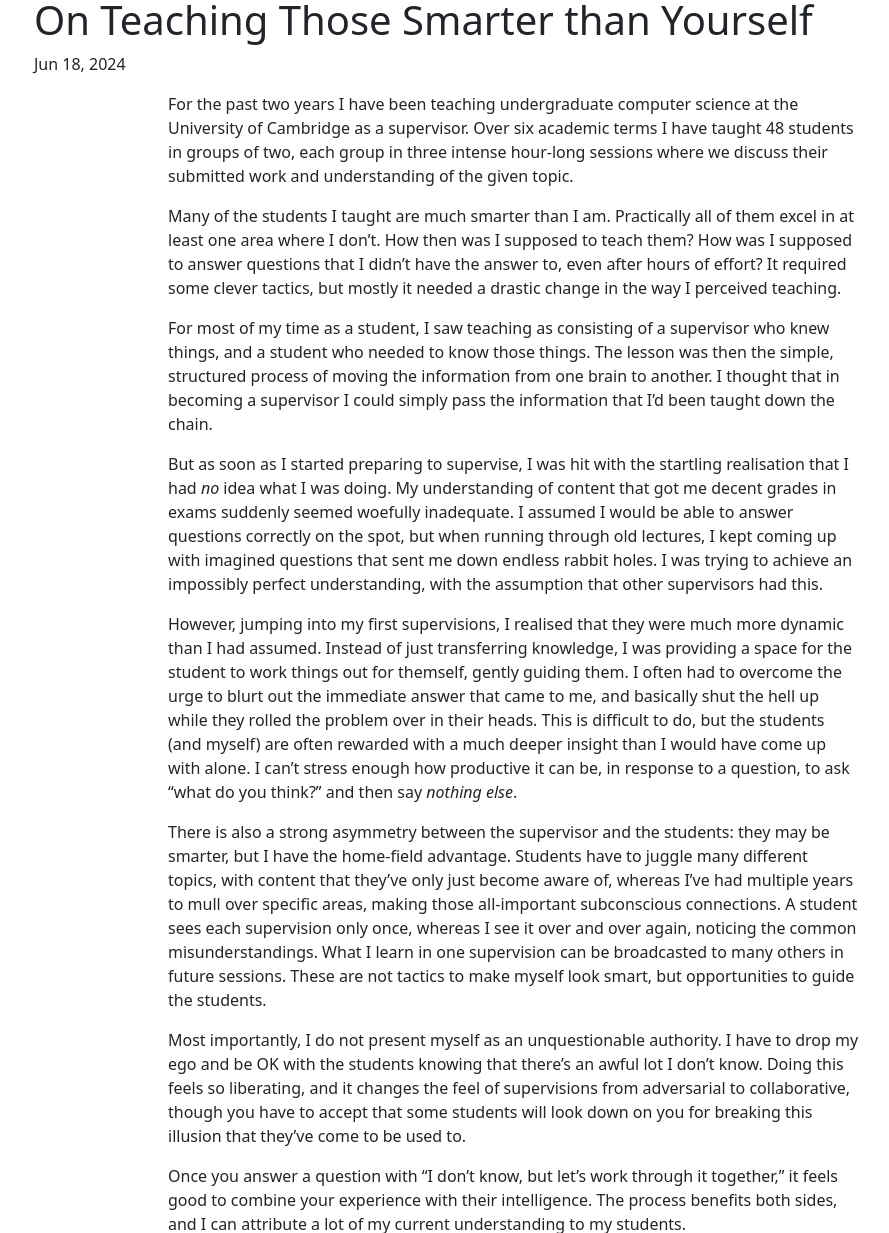
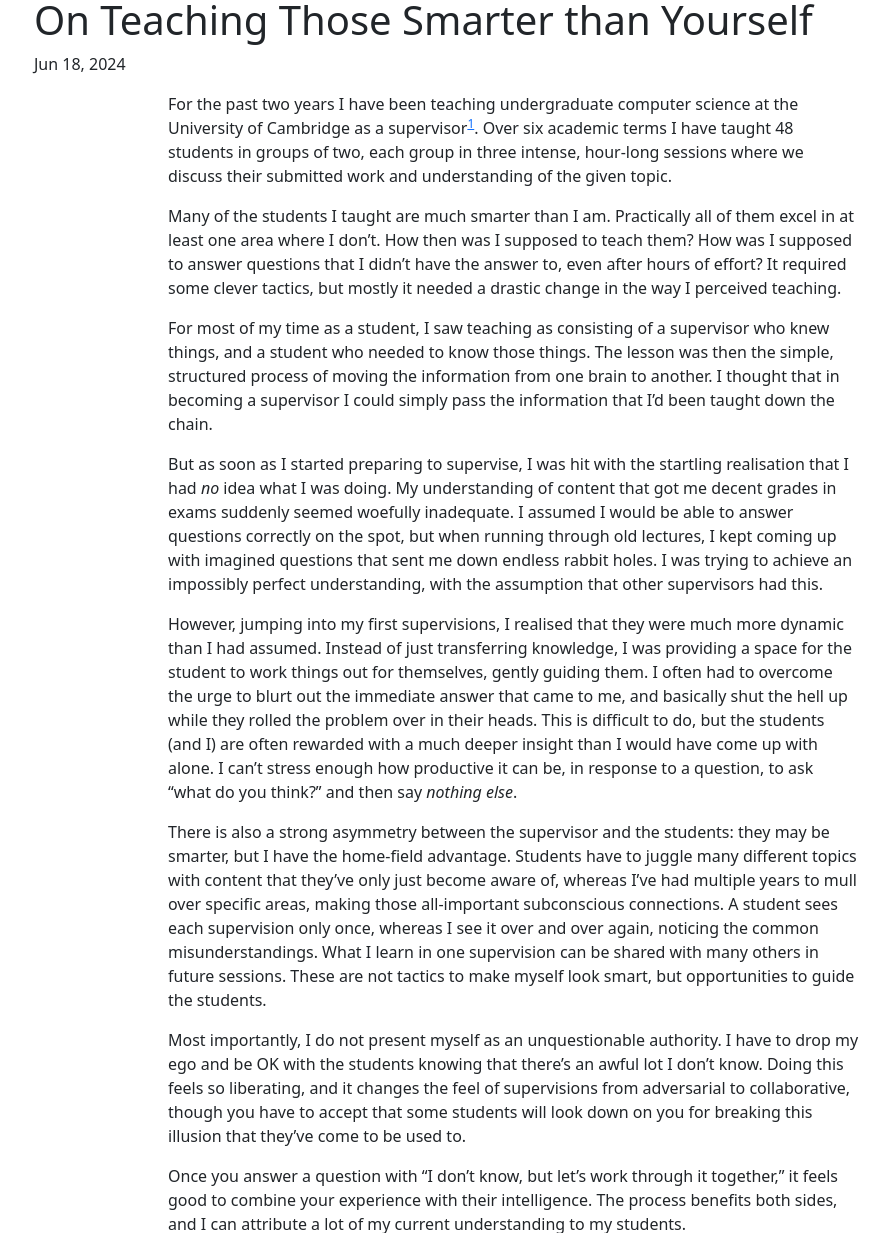
Before and after one commit to benmandrew/benmandrew.github.io, a Jekyll site: the page built from _posts/2024-06-18-on-teaching-those-smarter-than-yourself.markdown, in a window 1280 px wide and 1400 px high, scrolled down 205 px, cut to the strip 167-1400 px from the top of the window. Shown: the whole strip, without its empty margins (126-1015 px from the left). Built offline with Jekyll 4.4.1, drawn with Linux system fonts in a browser that asks for light colours; some of the changed text lies outside the part shown.

Commit message:
Spelling

```diff
--- a/_posts/2024-06-18-on-teaching-those-smarter-than-yourself.markdown
+++ b/_posts/2024-06-18-on-teaching-those-smarter-than-yourself.markdown
@@ -9,7 +9,7 @@
 banner: true
 ---
 
-For the past two years I have been teaching undergraduate computer science at the University of Cambridge as a supervisor. Over six academic terms I have taught 48 students in groups of two, each group in three intense hour-long sessions where we discuss their submitted work and understanding of the given topic.
+For the past two years I have been teaching undergraduate computer science at the University of Cambridge as a supervisor[^1]. Over six academic terms I have taught 48 students in groups of two, each group in three intense, hour-long sessions where we discuss their submitted work and understanding of the given topic.
 
 Many of the students I taught are much smarter than I am. Practically all of them excel in at least one area where I don't. How then was I supposed to teach them? How was I supposed to answer questions that I didn't have the answer to, even after hours of effort? It required some clever tactics, but mostly it needed a drastic change in the way I perceived teaching.
 
@@ -17,9 +17,9 @@
 
 But as soon as I started preparing to supervise, I was hit with the startling realisation that I had *no* idea what I was doing. My understanding of content that got me decent grades in exams suddenly seemed woefully inadequate. I assumed I would be able to answer questions correctly on the spot, but when running through old lectures, I kept coming up with imagined questions that sent me down endless rabbit holes. I was trying to achieve an impossibly perfect understanding, with the assumption that other supervisors had this.
 
-However, jumping into my first supervisions, I realised that they were much more dynamic than I had assumed. Instead of just transferring knowledge, I was providing a space for the student to work things out for themself, gently guiding them. I often had to overcome the urge to blurt out the immediate answer that came to me, and basically shut the hell up while they rolled the problem over in their heads. This is difficult to do, but the students (and myself) are often rewarded with a much deeper insight than I would have come up with alone. I can't stress enough how productive it can be, in response to a question, to ask "what do you think?" and then say *nothing else*.
+However, jumping into my first supervisions, I realised that they were much more dynamic than I had assumed. Instead of just transferring knowledge, I was providing a space for the student to work things out for themselves, gently guiding them. I often had to overcome the urge to blurt out the immediate answer that came to me, and basically shut the hell up while they rolled the problem over in their heads. This is difficult to do, but the students (and I) are often rewarded with a much deeper insight than I would have come up with alone. I can't stress enough how productive it can be, in response to a question, to ask "what do you think?" and then say *nothing else*.
 
-There is also a strong asymmetry between the supervisor and the students: they may be smarter, but I have the home-field advantage. Students have to juggle many different topics, with content that they've only just become aware of, whereas I've had multiple years to mull over specific areas, making those all-important subconscious connections. A student sees each supervision only once, whereas I see it over and over again, noticing the common misunderstandings. What I learn in one supervision can be broadcasted to many others in future sessions. These are not tactics to make myself look smart, but opportunities to guide the students.
+There is also a strong asymmetry between the supervisor and the students: they may be smarter, but I have the home-field advantage. Students have to juggle many different topics with content that they've only just become aware of, whereas I've had multiple years to mull over specific areas, making those all-important subconscious connections. A student sees each supervision only once, whereas I see it over and over again, noticing the common misunderstandings. What I learn in one supervision can be shared with many others in future sessions. These are not tactics to make myself look smart, but opportunities to guide the students.
 
 Most importantly, I do not present myself as an unquestionable authority. I have to drop my ego and be OK with the students knowing that there's an awful lot I don't know. Doing this feels so liberating, and it changes the feel of supervisions from adversarial to collaborative, though you have to accept that some students will look down on you for breaking this illusion that they've come to be used to.
 
@@ -31,6 +31,10 @@
 
 - Only supervise one topic per term. The vast majority of your work time is spent before supervisions, understanding the lecture notes and related reading to the point that you can teach it. Once you have done this work, the marginal cost of doing more supervisions on the same topic is comparatively negligible. It is almost always preferable to do more supervisions in one topic than to diversify. For the same reason, try to repeat the topic the next year instead of switching to another.
 
-- It should go without saying, but you should run through your set questions yourself a couple of times to see how much of a pain in the ass they are to properly answer. If you won't do it, why should your students? This will help you to preempt common pitfalls by running into them yourself.
+- It goes without saying, but you should run through your set questions yourself a couple of times to see how much of a pain in the ass they are to properly answer. If you won't do it, why should your students? This will help you to preempt common pitfalls by running into them yourself.
 
 - Be empathetic. A Cambridge degree is a hard process to go through — think about what you would have wanted your supervisors to do when you were in a bad spot, and do that.
+
+---
+
+[^1]: Oxford has an equivalent system where *tutors* give *tutorials* to *tutees*.
```
Also changed, not shown: 1 other file.
